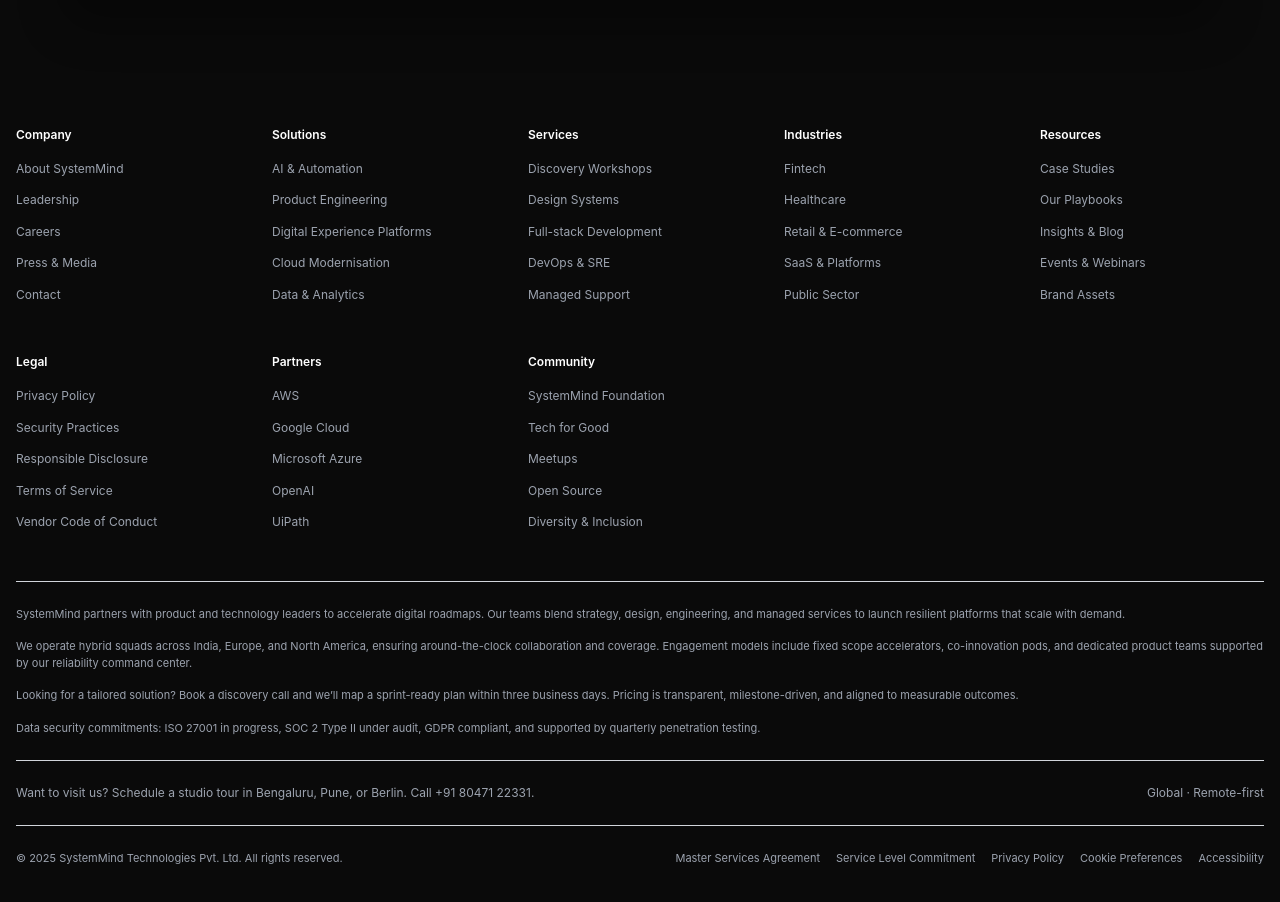
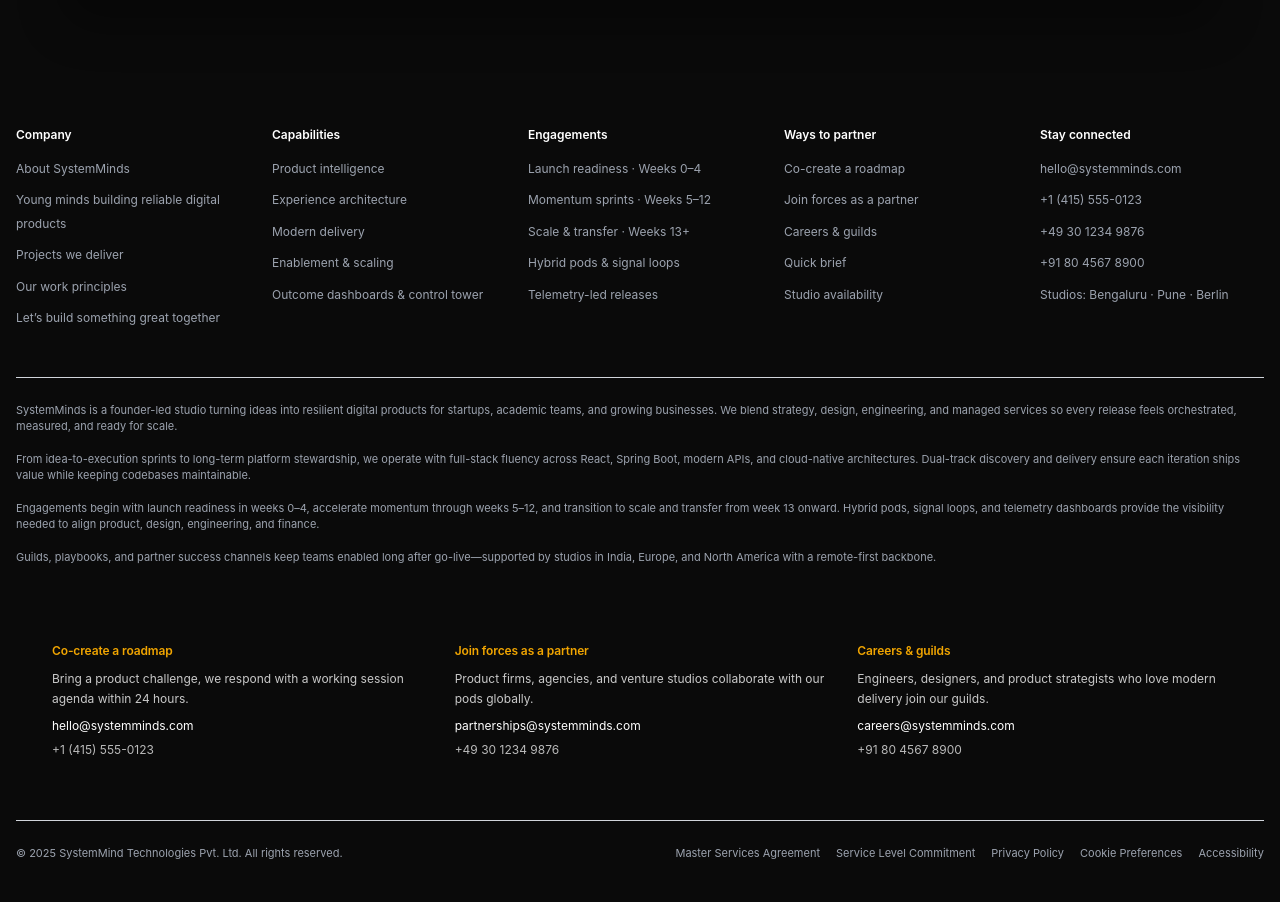
Before and after one commit to SystemMinds/SystemMinds_Frontend, a React (Vite) app: page /about-company in a window 1280 px wide. Shown: the part 2562-3464 px from the top of the page. Built offline with nearby package versions, Linux system fonts and the light colour scheme.

Commit message:
responsive

```diff
--- a/src/components/AboutUs.jsx
+++ b/src/components/AboutUs.jsx
@@ -18,7 +18,8 @@
         backgroundColor: 'transparent',
         minHeight: '100vh',
         display: 'flex',
-        alignItems: 'flex-start',
+        alignItems: 'center',
+        justifyContent: 'center',
         paddingTop: '56px',
         paddingBottom: '96px',
         overflow: 'hidden',
--- a/src/components/Footer.jsx
+++ b/src/components/Footer.jsx
@@ -7,82 +7,73 @@
     {
       title: 'Company',
       links: [
-        'About SystemMind',
-        'Leadership',
-        'Careers',
-        'Press & Media',
-        'Contact',
+        { label: 'About SystemMinds', href: '/about-company' },
+        { label: 'Young minds building reliable digital products', href: '/about-company' },
+        { label: 'Projects we deliver', href: '/about-company' },
+        { label: 'Our work principles', href: '/about-company' },
+        { label: 'Let’s build something great together', href: '/about-company' },
       ],
     },
     {
-      title: 'Solutions',
+      title: 'Capabilities',
       links: [
-        'AI & Automation',
-        'Product Engineering',
-        'Digital Experience Platforms',
-        'Cloud Modernisation',
-        'Data & Analytics',
+        { label: 'Product intelligence', href: '/about-learn-more' },
+        { label: 'Experience architecture', href: '/about-learn-more' },
+        { label: 'Modern delivery', href: '/about-learn-more' },
+        { label: 'Enablement & scaling', href: '/about-learn-more' },
+        { label: 'Outcome dashboards & control tower', href: '/about-learn-more' },
       ],
     },
     {
-      title: 'Services',
+      title: 'Engagements',
       links: [
-        'Discovery Workshops',
-        'Design Systems',
-        'Full-stack Development',
-        'DevOps & SRE',
-        'Managed Support',
+        { label: 'Launch readiness · Weeks 0–4', href: '/about-learn-more' },
+        { label: 'Momentum sprints · Weeks 5–12', href: '/about-learn-more' },
+        { label: 'Scale & transfer · Weeks 13+', href: '/about-learn-more' },
+        { label: 'Hybrid pods & signal loops', href: '/about-learn-more' },
+        { label: 'Telemetry-led releases', href: '/about-learn-more' },
       ],
     },
     {
-      title: 'Industries',
+      title: 'Ways to partner',
       links: [
-        'Fintech',
-        'Healthcare',
-        'Retail & E-commerce',
-        'SaaS & Platforms',
-        'Public Sector',
+        { label: 'Co-create a roadmap', href: 'mailto:hello@systemminds.com' },
+        { label: 'Join forces as a partner', href: 'mailto:partnerships@systemminds.com' },
+        { label: 'Careers & guilds', href: 'mailto:careers@systemminds.com' },
+        { label: 'Quick brief', href: '/about-learn-more' },
+        { label: 'Studio availability', href: '/about-learn-more' },
       ],
     },
     {
-      title: 'Resources',
+      title: 'Stay connected',
       links: [
-        'Case Studies',
-        'Our Playbooks',
-        'Insights & Blog',
-        'Events & Webinars',
-        'Brand Assets',
+        { label: 'hello@systemminds.com', href: 'mailto:hello@systemminds.com' },
+        { label: '+1 (415) 555-0123', href: 'tel:+14155550123' },
+        { label: '+49 30 1234 9876', href: 'tel:+493012349876' },
+        { label: '+91 80 4567 8900', href: 'tel:+918045678900' },
+        { label: 'Studios: Bengaluru · Pune · Berlin', href: null },
       ],
     },
+  ]
+
+  const contactHighlights = [
     {
-      title: 'Legal',
-      links: [
-        'Privacy Policy',
-        'Security Practices',
-        'Responsible Disclosure',
-        'Terms of Service',
-        'Vendor Code of Conduct',
-      ],
+      label: 'Co-create a roadmap',
+      description: 'Bring a product challenge, we respond with a working session agenda within 24 hours.',
+      email: 'hello@systemminds.com',
+      phone: '+1 (415) 555-0123',
     },
     {
-      title: 'Partners',
-      links: [
-        'AWS',
-        'Google Cloud',
-        'Microsoft Azure',
-        'OpenAI',
-        'UiPath',
-      ],
+      label: 'Join forces as a partner',
+      description: 'Product firms, agencies, and venture studios collaborate with our pods globally.',
+      email: 'partnerships@systemminds.com',
+      phone: '+49 30 1234 9876',
     },
     {
-      title: 'Community',
-      links: [
-        'SystemMind Foundation',
-        'Tech for Good',
-        'Meetups',
-        'Open Source',
-        'Diversity & Inclusion',
-      ],
+      label: 'Careers & guilds',
+      description: 'Engineers, designers, and product strategists who love modern delivery join our guilds.',
+      email: 'careers@systemminds.com',
+      phone: '+91 80 4567 8900',
     },
   ]
 
@@ -141,10 +132,13 @@
                   openSections[section.title] ? 'block' : 'hidden md:block'
                 }`}
               >
-                {section.links.map((link, linkIndex) => (
+                {section.links.map((link, linkIndex) => {
+                  const linkItem = typeof link === 'string' ? { label: link } : link
+                  return (
                     <li key={linkIndex}>
+                      {linkItem.href ? (
                         <a
-                      href="#"
+                          href={linkItem.href}
                           className="text-sm hover:text-white transition-colors"
                           style={{
                             fontFamily: '"SF Pro Display", -apple-system, BlinkMacSystemFont, sans-serif',
@@ -152,10 +146,23 @@
                             fontSize: '12px'
                           }}
                         >
-                      {link}
+                          {linkItem.label}
                         </a>
+                      ) : (
+                        <span
+                          className="text-sm text-gray-400"
+                          style={{
+                            fontFamily: '"SF Pro Display", -apple-system, BlinkMacSystemFont, sans-serif',
+                            fontWeight: 400,
+                            fontSize: '12px'
+                          }}
+                        >
+                          {linkItem.label}
+                        </span>
+                      )}
                     </li>
-                ))}
+                  )
+                })}
               </ul>
             </div>
           ))}
@@ -172,41 +179,72 @@
           }}
         >
           <p>
-            SystemMind partners with product and technology leaders to accelerate digital roadmaps. Our teams blend
-            strategy, design, engineering, and managed services to launch resilient platforms that scale with demand.
+            SystemMinds is a founder-led studio turning ideas into resilient digital products for startups, academic teams, and growing businesses.
+            We blend strategy, design, engineering, and managed services so every release feels orchestrated, measured, and ready for scale.
           </p>
           <p>
-            We operate hybrid squads across India, Europe, and North America, ensuring around-the-clock collaboration
-            and coverage. Engagement models include fixed scope accelerators, co-innovation pods, and dedicated
-            product teams supported by our reliability command center.
+            From idea-to-execution sprints to long-term platform stewardship, we operate with full-stack fluency across React, Spring Boot, modern APIs,
+            and cloud-native architectures. Dual-track discovery and delivery ensure each iteration ships value while keeping codebases maintainable.
           </p>
           <p>
-            Looking for a tailored solution? Book a discovery call and we’ll map a sprint-ready plan within three
-            business days. Pricing is transparent, milestone-driven, and aligned to measurable outcomes.
+            Engagements begin with launch readiness in weeks 0–4, accelerate momentum through weeks 5–12, and transition to scale and transfer from week 13 onward.
+            Hybrid pods, signal loops, and telemetry dashboards provide the visibility needed to align product, design, engineering, and finance.
           </p>
           <p>
-            Data security commitments: ISO 27001 in progress, SOC 2 Type II under audit, GDPR compliant, and supported
-            by quarterly penetration testing.
+            Guilds, playbooks, and partner success channels keep teams enabled long after go-live—supported by studios in India, Europe, and North America with a remote-first backbone.
           </p>
+        </div>
+
+        {/* Contact Highlights */}
+        <div className="mt-10 p-6 md:p-8">
+          <div
+            className="grid gap-6 md:grid-cols-2 xl:grid-cols-3"
+            style={{
+              fontFamily: '"SF Pro Display", -apple-system, BlinkMacSystemFont, sans-serif',
+            }}
+          >
+            {contactHighlights.map((card) => (
+              <div
+                key={card.label}
+                className="flex flex-col gap-2 p-1"
+              >
+                <p
+                  className="text-sm text-[#F1A501]"
+                  style={{ fontWeight: 600, fontSize: '12px', letterSpacing: '-0.01em' }}
+                >
+                  {card.label}
+                </p>
+                <p
+                  className="text-sm text-gray-300"
+                  style={{ fontSize: '12px', lineHeight: 1.6, color: 'rgba(255,255,255,0.78)' }}
+                >
+                  {card.description}
+                </p>
+                <div className="flex flex-col gap-1 text-sm">
+                  <a
+                    href={`mailto:${card.email}`}
+                    className="hover:text-white transition-colors"
+                    style={{ fontSize: '12px', color: '#ffffff' }}
+                  >
+                    {card.email}
+                  </a>
+                  <a
+                    href={`tel:${card.phone.replace(/[^+\d]/g, '')}`}
+                    className="hover:text-white transition-colors"
+                    style={{ fontSize: '12px', color: 'rgba(255,255,255,0.72)' }}
+                  >
+                    {card.phone}
+                  </a>
+                </div>
+              </div>
+            ))}
+          </div>
         </div>
 
         {/* Bottom Footer */}
         <div className="border-t border-gray-300 pt-6 mt-6">
           <div
-            className="flex flex-col md:flex-row justify-between items-center space-y-4 md:space-y-0"
-            style={{
-              fontFamily: '"SF Pro Display", -apple-system, BlinkMacSystemFont, sans-serif',
-              fontWeight: 400,
-              fontSize: '11px'
-            }}
-          >
-            <p className="text-xs">
-              Want to visit us? Schedule a studio tour in Bengaluru, Pune, or Berlin. Call +91 80471 22331.
-            </p>
-            <p className="text-xs">Global · Remote-first</p>
-          </div>
-          <div
-            className="mt-6 pt-6 border-t border-gray-300 flex flex-col md:flex-row justify-between items-center text-xs"
+            className="flex flex-col md:flex-row justify-between items-center text-xs"
             style={{
               fontFamily: '"SF Pro Display", -apple-system, BlinkMacSystemFont, sans-serif',
               fontWeight: 400,
--- a/src/components/HeroSection.jsx
+++ b/src/components/HeroSection.jsx
@@ -11,7 +11,14 @@
     <section
       id="hero"
       className="relative w-full overflow-hidden"
-      style={{ minHeight: '100vh', backgroundColor: 'transparent', paddingTop: '64px', paddingBottom: '0' }}
+      style={{
+        minHeight: '100vh',
+        backgroundColor: 'transparent',
+        paddingTop: '64px',
+        paddingBottom: '0',
+        display: 'flex',
+        alignItems: 'center'
+      }}
     >
       <ContinuousWaves variant="hero" className="absolute inset-0" />
       <div className="relative z-10 w-full">
--- a/src/components/Works.jsx
+++ b/src/components/Works.jsx
@@ -101,10 +101,10 @@
         paddingBottom: '72px',
         overflow: 'hidden',
         scrollMarginTop: '90px',
-        minHeight: '600px',
+        minHeight: '100vh',
         display: 'flex',
         flexDirection: 'column',
-        justifyContent: 'flex-start',
+        justifyContent: 'center',
         alignItems: 'center'
       }}
     >
```
Also changed, not shown: src/components/WorkWeDo.jsx (+106 -10 lines). Lines whose indentation alone changed are shown as unchanged.
